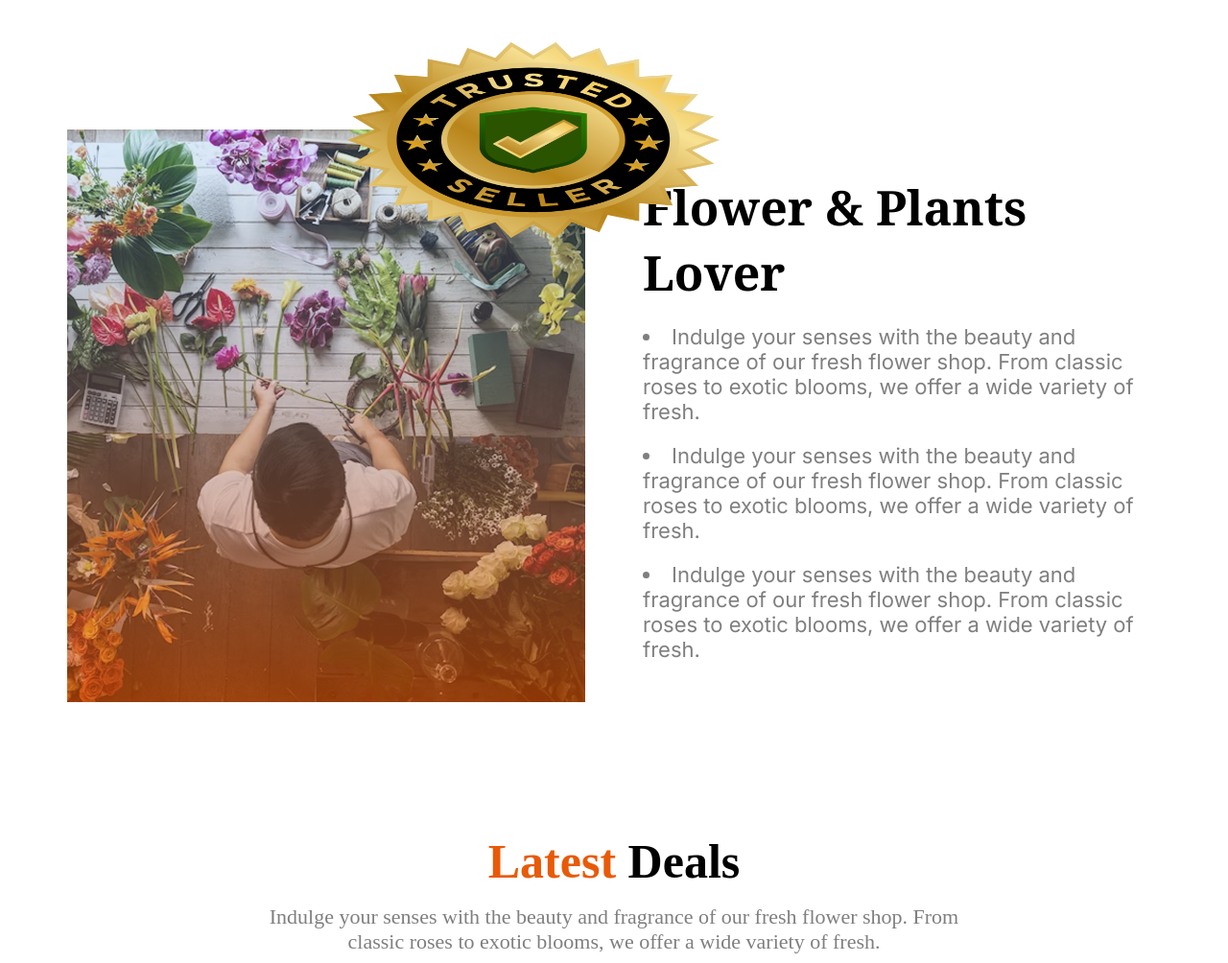
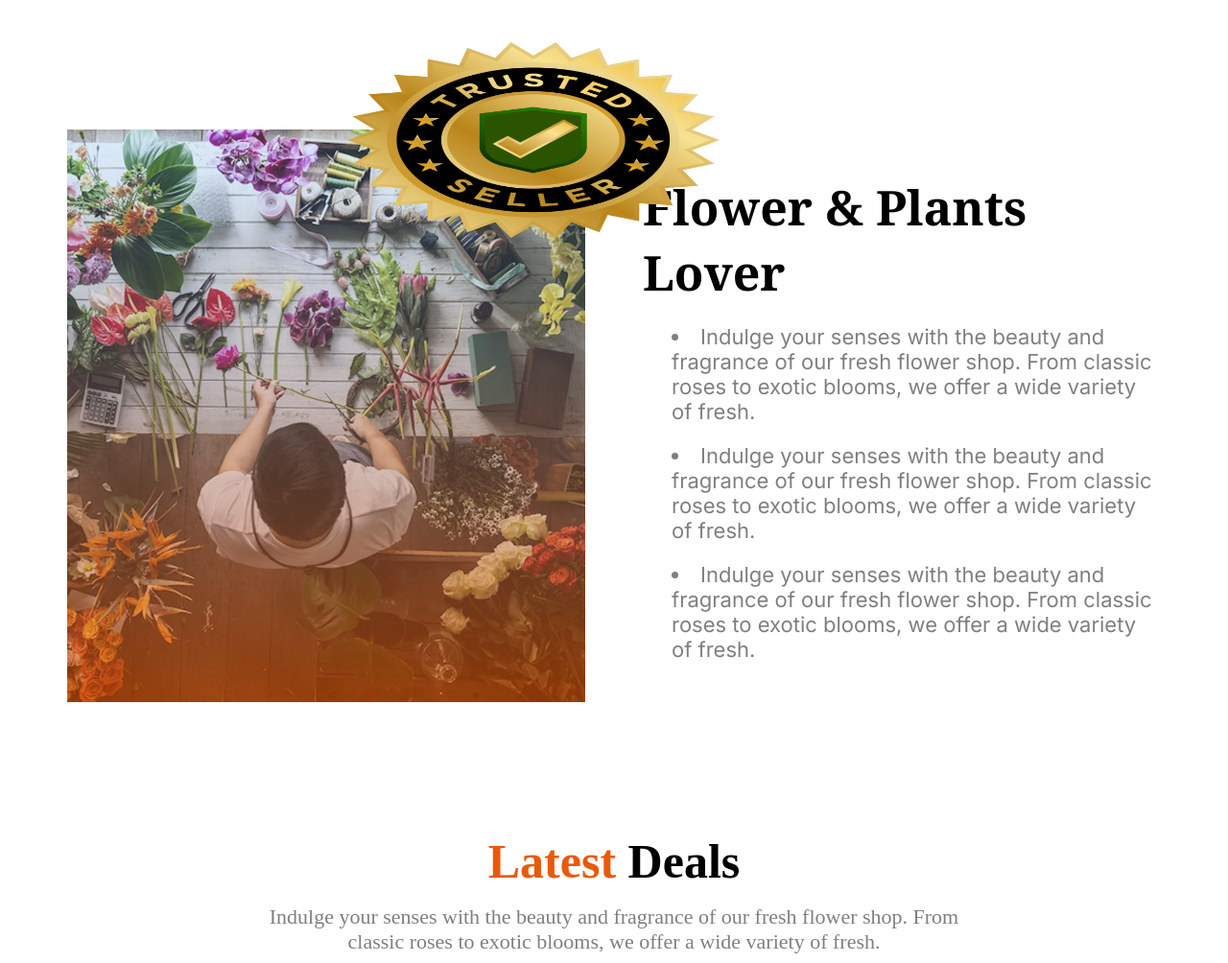
Before and after one commit to Al-amin-hossain-tamim/assignment-2-2025, a plain HTML site: page index.html in a window 1280 px wide. Shown: the part 1996-3000 px from the top of the page at 96% size. Drawn offline with Linux system fonts and the light colour scheme.

Commit message:
quick link color change

```diff
--- a/styles/style.css
+++ b/styles/style.css
@@ -184,7 +184,7 @@
 
 .flowers-plants-content li {
   margin-top: 20px;
-  margin-left: 0px;
+  margin-left: 30px;
 }
 /* flower and plants section style end */
 
@@ -343,6 +343,7 @@ align-items: center;
 
 .quick-link{
   text-decoration: none;
+  color: #6B7280;
 }
 .logo-container img{
   margin-left: 24px;
```
